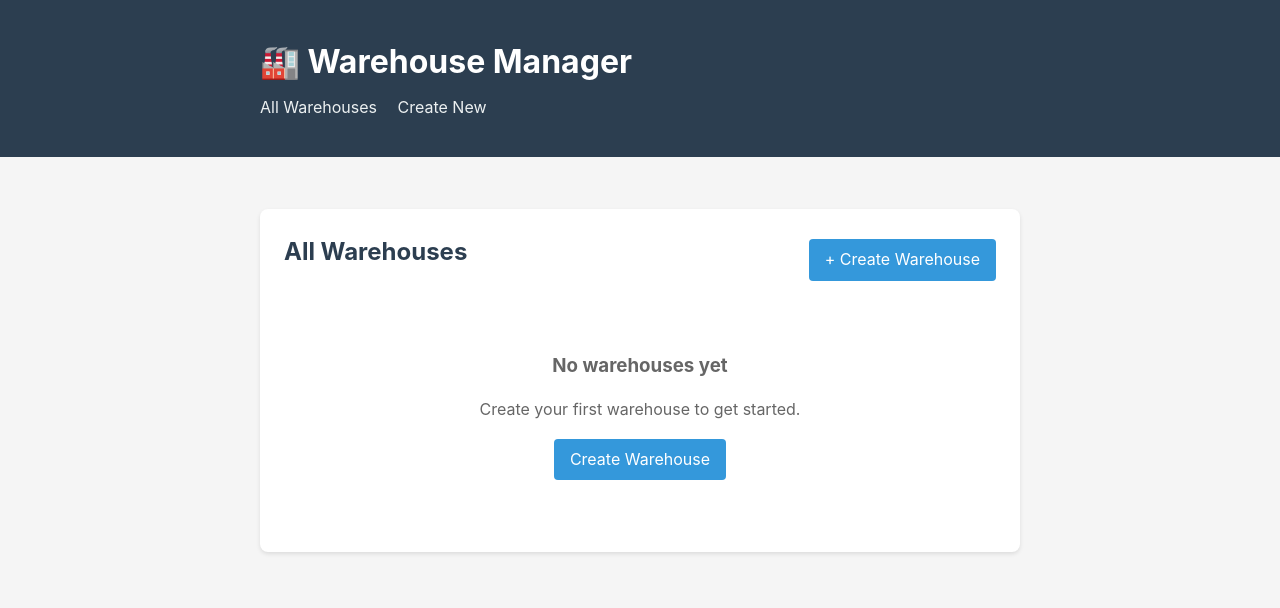
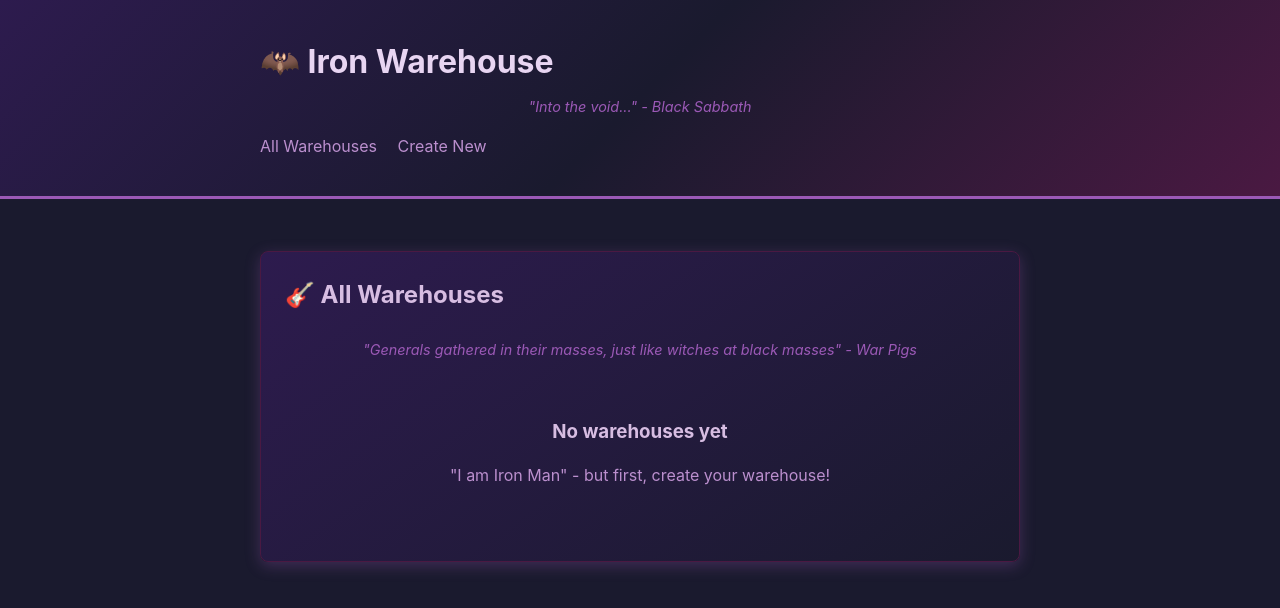
Before and after one commit to aSkelanturi/ohtuvarasto, a Flask app: page / in a window 1280 px wide. Shown: the top 608 px of the page. Run offline with Flask 3, Linux system fonts and the light colour scheme.

Commit message:
Address PR feedback: Black Sabbath theme, single edit page, form data preservation, remove duplicate buttons
Co-authored-by: aSkelanturi <203408870+aSkelanturi@users.noreply.github.com>

```diff
--- a/src/app.py
+++ b/src/app.py
@@ -21,20 +21,29 @@ def create_warehouse():
     """Create a new warehouse."""
     if request.method == 'POST':
         name = request.form.get('name', '').strip()
+        capacity_str = request.form.get('capacity', '')
+        initial_balance_str = request.form.get('initial_balance', '0')
+
+        form_data = {
+            'name': name,
+            'capacity': capacity_str,
+            'initial_balance': initial_balance_str
+        }
+
         try:
-            capacity = float(request.form.get('capacity', 0))
-            initial_balance = float(request.form.get('initial_balance', 0))
+            capacity = float(capacity_str) if capacity_str else 0
+            initial_balance = float(initial_balance_str) if initial_balance_str else 0
         except ValueError:
             flash('Invalid capacity or initial balance value.', 'error')
-            return render_template('create_warehouse.html')
+            return render_template('create_warehouse.html', form_data=form_data)
 
         if not name:
             flash('Warehouse name is required.', 'error')
-            return render_template('create_warehouse.html')
+            return render_template('create_warehouse.html', form_data=form_data)
 
         if name in warehouses:
             flash('A warehouse with this name already exists.', 'error')
-            return render_template('create_warehouse.html')
+            return render_template('create_warehouse.html', form_data=form_data)
 
         warehouses[name] = Varasto(capacity, initial_balance)
         flash(f'Warehouse "{name}" created successfully.', 'success')
@@ -65,23 +74,30 @@ def edit_warehouse(name):
 
     if request.method == 'POST':
         new_name = request.form.get('name', '').strip()
+        capacity_str = request.form.get('capacity', '')
+
+        edit_form = {
+            'name': new_name,
+            'capacity': capacity_str
+        }
+
         try:
-            new_capacity = float(request.form.get('capacity', 0))
+            new_capacity = float(capacity_str) if capacity_str else 0
         except ValueError:
             flash('Invalid capacity value.', 'error')
-            return render_template('edit_warehouse.html', name=name, warehouse=warehouse)
+            return render_template('view_warehouse.html', name=name, warehouse=warehouse, edit_form=edit_form)
 
         if not new_name:
             flash('Warehouse name is required.', 'error')
-            return render_template('edit_warehouse.html', name=name, warehouse=warehouse)
+            return render_template('view_warehouse.html', name=name, warehouse=warehouse, edit_form=edit_form)
 
         if new_name != name and new_name in warehouses:
             flash('A warehouse with this name already exists.', 'error')
-            return render_template('edit_warehouse.html', name=name, warehouse=warehouse)
+            return render_template('view_warehouse.html', name=name, warehouse=warehouse, edit_form=edit_form)
 
         if new_capacity <= 0:
             flash('Capacity must be greater than 0.', 'error')
-            return render_template('edit_warehouse.html', name=name, warehouse=warehouse)
+            return render_template('view_warehouse.html', name=name, warehouse=warehouse, edit_form=edit_form)
 
         # Create a new warehouse with updated capacity, preserving balance
         current_balance = min(warehouse.saldo, new_capacity)
@@ -98,7 +114,7 @@ def edit_warehouse(name):
 
         return redirect(url_for('view_warehouse', name=new_name))
 
-    return render_template('edit_warehouse.html', name=name, warehouse=warehouse)
+    return render_template('view_warehouse.html', name=name, warehouse=warehouse)
 
 
 @app.route('/warehouse/<name>/add', methods=['POST'])
--- a/src/templates/base.html
+++ b/src/templates/base.html
@@ -3,7 +3,7 @@
 <head>
     <meta charset="UTF-8">
     <meta name="viewport" content="width=device-width, initial-scale=1.0">
-    <title>{% block title %}Warehouse Manager{% endblock %}</title>
+    <title>{% block title %}Iron Warehouse - Black Sabbath Edition{% endblock %}</title>
     <style>
         * {
             box-sizing: border-box;
@@ -13,8 +13,8 @@
         body {
             font-family: -apple-system, BlinkMacSystemFont, 'Segoe UI', Roboto, sans-serif;
             line-height: 1.6;
-            background-color: #f5f5f5;
-            color: #333;
+            background-color: #1a1a2e;
+            color: #eee;
         }
         .container {
             max-width: 800px;
@@ -22,27 +22,29 @@
             padding: 20px;
         }
         header {
-            background-color: #2c3e50;
+            background: linear-gradient(135deg, #2d1b4e 0%, #1a1a2e 50%, #4a1942 100%);
             color: white;
             padding: 1rem;
             margin-bottom: 2rem;
+            border-bottom: 3px solid #9b59b6;
         }
         header h1 {
             margin: 0;
         }
         header a {
-            color: white;
+            color: #e8d5f2;
             text-decoration: none;
         }
         nav {
             margin-top: 0.5rem;
         }
         nav a {
-            color: #ecf0f1;
+            color: #bb8fce;
             margin-right: 1rem;
         }
         nav a:hover {
             text-decoration: underline;
+            color: #d7bde2;
         }
         .flash-messages {
             margin-bottom: 1rem;
@@ -72,43 +74,44 @@
             font-size: 1rem;
         }
         .btn-primary {
-            background-color: #3498db;
+            background-color: #8e44ad;
             color: white;
         }
         .btn-primary:hover {
-            background-color: #2980b9;
+            background-color: #9b59b6;
         }
         .btn-success {
-            background-color: #27ae60;
+            background-color: #6c3483;
             color: white;
         }
         .btn-success:hover {
-            background-color: #229954;
+            background-color: #7d3c98;
         }
         .btn-danger {
-            background-color: #e74c3c;
+            background-color: #922b21;
             color: white;
         }
         .btn-danger:hover {
-            background-color: #c0392b;
+            background-color: #b03a2e;
         }
         .btn-secondary {
-            background-color: #95a5a6;
+            background-color: #5d6d7e;
             color: white;
         }
         .btn-secondary:hover {
-            background-color: #7f8c8d;
+            background-color: #6c7a89;
         }
         .card {
-            background: white;
+            background: linear-gradient(145deg, #2d1b4e 0%, #1a1a2e 100%);
             border-radius: 8px;
-            box-shadow: 0 2px 4px rgba(0,0,0,0.1);
+            box-shadow: 0 4px 15px rgba(155, 89, 182, 0.3);
             padding: 1.5rem;
             margin-bottom: 1rem;
+            border: 1px solid #4a1942;
         }
         .card h2 {
             margin-bottom: 1rem;
-            color: #2c3e50;
+            color: #d7bde2;
         }
         .form-group {
             margin-bottom: 1rem;
@@ -198,17 +208,31 @@
         .empty-state {
             text-align: center;
             padding: 3rem;
-            color: #666;
+            color: #bb8fce;
         }
         .empty-state h3 {
             margin-bottom: 1rem;
+            color: #d7bde2;
+        }
+        .sabbath-quote {
+            font-style: italic;
+            color: #9b59b6;
+            text-align: center;
+            padding: 0.5rem;
+            font-size: 0.9rem;
+        }
+        .edit-section {
+            border-top: 1px solid #4a1942;
+            padding-top: 1rem;
+            margin-top: 1rem;
         }
     </style>
 </head>
 <body>
     <header>
         <div class="container">
-            <h1><a href="{{ url_for('index') }}">🏭 Warehouse Manager</a></h1>
+            <h1><a href="{{ url_for('index') }}">🦇 Iron Warehouse</a></h1>
+            <p class="sabbath-quote">"Into the void..." - Black Sabbath</p>
             <nav>
                 <a href="{{ url_for('index') }}">All Warehouses</a>
                 <a href="{{ url_for('create_warehouse') }}">Create New</a>
--- a/src/templates/index.html
+++ b/src/templates/index.html
@@ -1,13 +1,11 @@
 {% extends "base.html" %}
 
-{% block title %}All Warehouses - Warehouse Manager{% endblock %}
+{% block title %}All Warehouses - Iron Warehouse{% endblock %}
 
 {% block content %}
 <div class="card">
-    <div style="display: flex; justify-content: space-between; align-items: center; margin-bottom: 1rem;">
-        <h2>All Warehouses</h2>
-        <a href="{{ url_for('create_warehouse') }}" class="btn btn-primary">+ Create Warehouse</a>
-    </div>
+    <h2>🎸 All Warehouses</h2>
+    <p class="sabbath-quote">"Generals gathered in their masses, just like witches at black masses" - War Pigs</p>
 
     {% if warehouses %}
         <ul class="warehouse-list">
@@ -23,7 +21,6 @@
                     </div>
                     <div class="warehouse-actions">
                         <a href="{{ url_for('view_warehouse', name=name) }}" class="btn btn-primary">View</a>
-                        <a href="{{ url_for('edit_warehouse', name=name) }}" class="btn btn-secondary">Edit</a>
                         <form action="{{ url_for('delete_warehouse', name=name) }}" method="post" style="display: inline;" onsubmit="return confirm('Are you sure you want to delete this warehouse?');">
                             <button type="submit" class="btn btn-danger">Delete</button>
                         </form>
@@ -34,8 +31,7 @@
     {% else %}
         <div class="empty-state">
             <h3>No warehouses yet</h3>
-            <p>Create your first warehouse to get started.</p>
-            <a href="{{ url_for('create_warehouse') }}" class="btn btn-primary" style="margin-top: 1rem;">Create Warehouse</a>
+            <p>"I am Iron Man" - but first, create your warehouse!</p>
         </div>
     {% endif %}
 </div>
```
Also changed, not shown: other parts of src/templates/base.html (+24 -17 lines), src/templates/create_warehouse.html (+6 -5 lines), src/templates/edit_warehouse.html (deleted, +0 -24 lines), src/templates/view_warehouse.html (+29 -11 lines), src/tests/app_test.py (+2 -2 lines).
